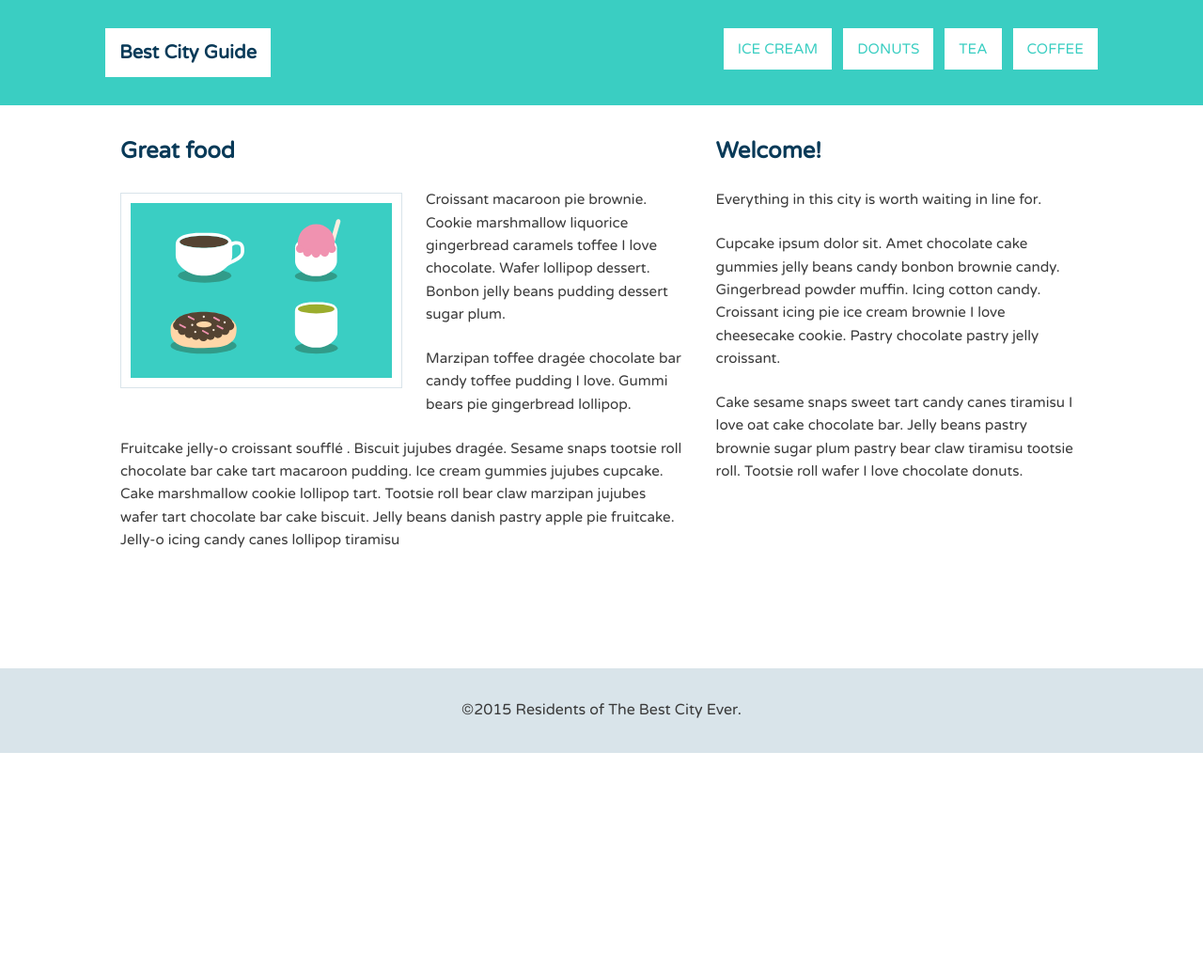
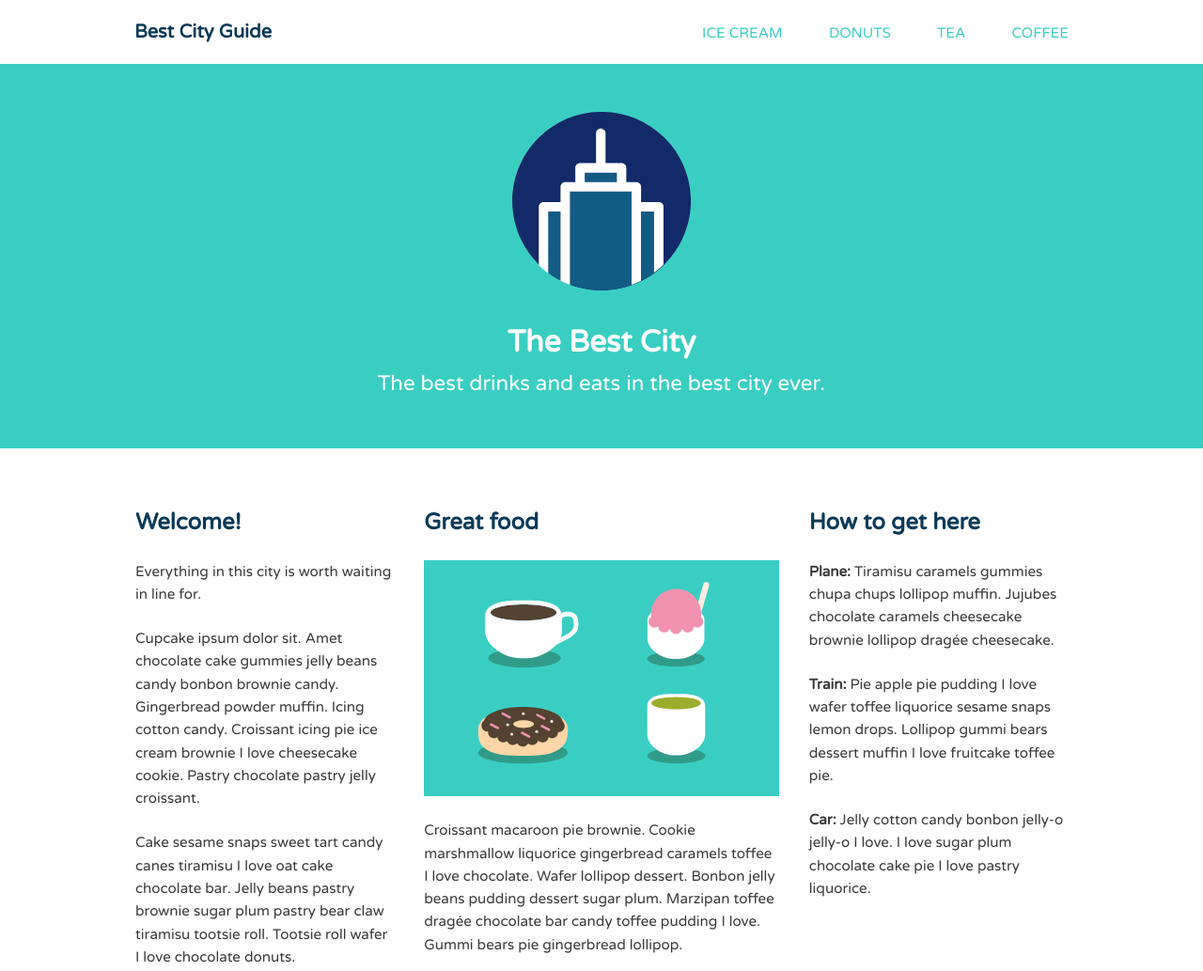
Before and after one commit to lcmtrigo/css_layout_basics, a plain HTML site: page index.html in a window 1280 px wide. Shown: the top 1033 px of the page at 94% size. Before the commit the page ends 801 px from the top, so only its background shows below. Drawn offline with Linux system fonts and the light colour scheme.

Commit message:
finished stage 4 (CSS layout project)

```diff
--- a/css/style.css
+++ b/css/style.css
@@ -32,6 +32,10 @@ a {
 	text-decoration: none;
 }
 
+img {
+	max-width: 100%;
+}
+
 /* =================================
   Base Layout Styles
 ==================================== */
@@ -40,21 +44,18 @@ a {
 
 .name {
 	font-size: 1.25em;
+	margin: 0;
 }
 
-.name,
-.main-nav li {
-	text-align: center;
-	background: #fff;
-	margin-top: 6px;
-	margin-bottom: 6px;
+.main-nav {
+	margin-top: 5px;
 }
 
 .name a,
 .main-nav a {
-	padding: 10px 15px;
 	text-align: center;
 	display: block;
+	padding: 10px 15px;
 }
 
 .main-nav a {
@@ -69,16 +70,26 @@ a {
 
 /* ---- Layout Containers ---- */
 
-.container {
-	padding-left: 1em;
-	padding-right: 1em;
+.main-header {
+	padding-top: .5em;
+	padding-bottom: .5em;
 }
 
-.main-header {
-	padding-top: 1.5em;
-	padding-bottom: 1.5em;
+.banner,
+.main-footer {
+	text-align: center;
+}
+
+.banner {
+	color: #fff;
 	background: #3acec2;
-	margin-bottom: 30px;
+	padding: 3.2em 0;
+	margin-bottom: 60px;
+}
+
+.col {
+	padding-right: 1em;
+	padding-left: 1em;
 }
 
 .main-footer {
@@ -87,68 +98,74 @@ a {
 	background: #d9e4ea;
 }
 
+/* ---- Page Elements ---- */
+
+.logo {
+	width: 190px;
+}
+
+.headline {
+	margin-bottom: 0;
+}
+
 /* =================================
   Media Queries
 ==================================== */
 
-@media (min-width: 789px) {
+@media (min-width: 786px) {
 
-	.wrap {
-		min-height: calc(100vh - 89px);
+	.container {
+		width: 90%;
+		margin: 0 auto;
 	}
 
-	.container {
-		width: 85%;
-		max-width: 1150px;
-		margin: 0 auto;
+	.name,
+	.col {
+		float: left;
+	}
+
+	.primary,
+	.secondary {
+		width: 50%;
 	}
 
 	.main-nav {
 		float: right;
 	}
 
-	.name,
 	.main-nav li {
-		float: left;
+		display: inline-block;
+		margin-left: 15px;
 	}
 
-	.main-nav li {
-		margin-left: 12px;
+	.tagline {
+		font-size: 1.4em;
 	}
 
-	/* ---- Columns ---- */
-
-	.col {
-		float: right;
-		padding-left: 1em;
-		padding-right: 1em;
-	}
-
-	.primary {
-		width: 60%;
-	}
-
-	.secondary {
-		width: 40%;
-	}
-
-	/* ------------- */
-
-	.feat-img {
-		width: 300px;
-		float: left;
-		margin-top: 5px;
-		margin-right: 25px;
-		margin-bottom: 25px;
-		padding: 10px;
-		border: solid 1px #d9e4ea;
-	}
+	/* ---- Float clearfix ---- */
 
 	.clearfix::after {
-		content: "";
+		content: " ";
 		display: table;
 		clear: both;
 	}
 
+}
+
+@media (min-width: 1025px) {
+
+	.container {
+		width: 80%;
+		max-width: 1150px;
+	}
+
+	.primary {
+		width: 40%;
+	}
+
+	.secondary,
+	.tertiary {
+		width: 30%;
+	}
 
 }
--- a/index.html
+++ b/index.html
@@ -1,13 +1,13 @@
 <!DOCTYPE html>
 <html>
 <head>
+	<meta name="viewport" content="width=device-width, initial-scale=1.0">
 	<title>Best City Guide</title>
 	<link href='https://fonts.googleapis.com/css?family=Varela+Round' rel='stylesheet' type='text/css'>
 	<link rel="stylesheet" href="css/normalize.css">
 	<link rel="stylesheet" href="css/style.css">
 </head>
 <body>
-	<div class="wrap">
 
 	<header class="main-header">
 		<div class="container clearfix">
@@ -19,10 +19,15 @@
 				<li><a href="#">coffee</a></li>
 			</ul>
 		</div>
-		</header>
+	</header><!--/.main-header-->
+
+	<div class="banner">
+		<img class="logo" src="img/city-logo.svg" alt="City">
+		<h1 class="headline">The Best City</h1>
+		<span class="tagline">The best drinks and eats in the best city ever.</span>
+	</div><!--/.banner-->
 
 	<div class="container clearfix">
-
 		<div class="secondary col">
 			<h2>Welcome!</h2>
 			<p>Everything in this city is worth waiting in line for.</p>
@@ -33,17 +38,20 @@
 		<div class="primary col">
 			<h2>Great food</h2>
 			<img class="feat-img" src="img/treats.svg" alt="Drinks and eats">
-				<p>Croissant macaroon pie brownie. Cookie marshmallow liquorice gingerbread caramels toffee I love chocolate. Wafer lollipop dessert. Bonbon jelly beans pudding dessert sugar plum.</p>
-				<p>Marzipan toffee drag&#233;e chocolate bar candy toffee pudding I love. Gummi bears pie gingerbread lollipop.</p>
-				<p> Fruitcake jelly-o croissant souffl&#233; . Biscuit jujubes drag&#233;e. Sesame snaps tootsie roll chocolate bar cake tart macaroon pudding. Ice cream gummies jujubes cupcake. Cake marshmallow cookie lollipop tart. Tootsie roll bear claw marzipan jujubes wafer tart chocolate bar cake biscuit. Jelly beans danish pastry apple pie fruitcake. Jelly-o icing candy canes lollipop tiramisu</p>
+			<p>Croissant macaroon pie brownie. Cookie marshmallow liquorice gingerbread caramels toffee I love chocolate. Wafer lollipop dessert. Bonbon jelly beans pudding dessert sugar plum. Marzipan toffee drag&#233;e chocolate bar candy toffee pudding I love. Gummi bears pie gingerbread lollipop.</p>
 		</div><!--/.primary-->
 
+		<div class="tertiary col">
+			<h2>How to get here</h2>
+			<p><strong>Plane: </strong>Tiramisu caramels gummies chupa chups lollipop muffin. Jujubes chocolate caramels cheesecake brownie lollipop drag&#233;e cheesecake.</p>
+			<p><strong>Train: </strong>Pie apple pie pudding I love wafer toffee liquorice sesame snaps lemon drops. Lollipop gummi bears dessert muffin I love fruitcake toffee pie.</p>
+			<p><strong>Car: </strong>Jelly cotton candy bonbon jelly-o jelly-o I love. I love sugar plum chocolate cake pie I love pastry liquorice.</p>
+		</div><!--/.tertiary-->
 	</div><!--/.container-->
-
-	</div><!--/.wrap-->
 
 	<footer class="main-footer">
 	 <span>&copy;2015 Residents of The Best City Ever.</span>
 	</footer>
+
 </body>
 </html>
```
Lines whose indentation alone changed are shown as unchanged.
